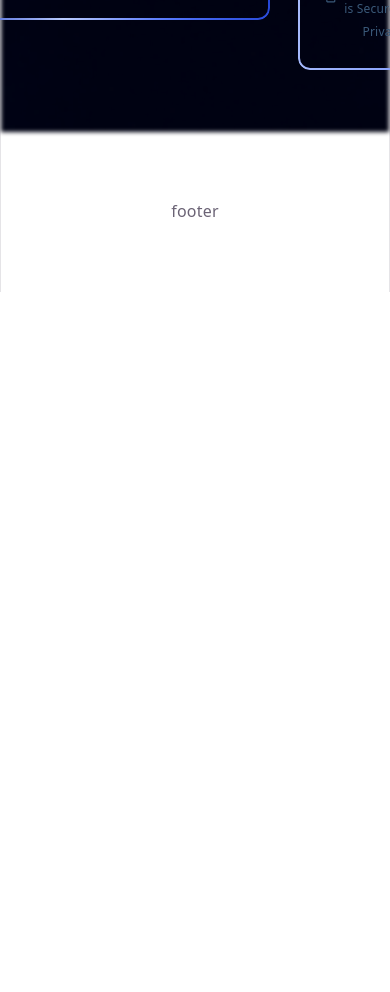
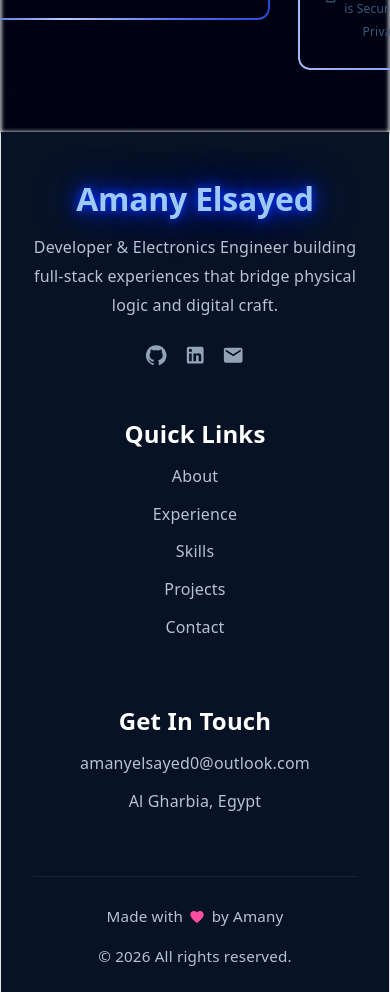
Before and after one commit to Amany-Elsayed/improved-portfolio, a React (Vite) app: page / in a window 390 px wide. Shown: the part 6040-7032 px from the top of the page. Before the commit the page ends 6332 px from the top, so only its background shows below. Built offline with nearby package versions, Linux system fonts and the light colour scheme.

Commit message:
finished footer section

```diff
--- a/src/App.jsx
+++ b/src/App.jsx
@@ -8,6 +8,7 @@ import Experience from "./components/Experience";
 import Skills from "./components/Skills";
 import Projects from "./components/Projects";
 import Contact from "./components/Contact";
+import Footer from "./components/Footer";
 
 // HOOKS
 import { useEffect } from "react";
@@ -50,16 +51,7 @@ function App() {
       {/* === SIXTH SECTION: CONTACTS */}
 
       {/* FOOTER */}
-      <footer
-        style={{
-          height: "10rem",
-          display: "flex",
-          justifyContent: "center",
-          alignItems: "center",
-        }}
-      >
-        footer
-      </footer>
+      <Footer />
       {/* === FOOTER === */}
     </div>
   );
--- /dev/null
+++ b/src/components/Footer.css
@@ -0,0 +1,194 @@
+footer {
+  background: #081225;
+  color: #94a3b8;
+  padding: 4rem 8rem 1.5rem;
+  position: relative;
+  overflow: hidden;
+}
+
+/* ========================= */
+/* TOP CONTENT */
+/* ========================= */
+
+.footer-content {
+  display: flex;
+  justify-content: space-between;
+  align-items: flex-start;
+  gap: 6rem;
+
+  padding-bottom: 3rem;
+  border-bottom: 1px solid rgba(148, 163, 184, 0.12);
+}
+
+.footer-brand,
+.footer-links,
+.footer-contact {
+  display: flex;
+  flex-direction: column;
+}
+
+/* ========================= */
+/* BRAND */
+/* ========================= */
+
+.footer-brand {
+  flex: 1.4;
+  max-width: 340px;
+}
+
+.footer-name {
+  margin: 0 0 1rem 0;
+
+  font-size: 2rem;
+  font-weight: 700;
+
+  color: #9dc8f8;
+}
+
+.footer-desc {
+  margin: 0 0 1.5rem 0;
+
+  line-height: 1.8;
+  font-size: 1rem;
+
+  color: #b7c2d3;
+}
+
+/* ========================= */
+/* SOCIALS */
+/* ========================= */
+
+.footer-socials {
+  display: flex;
+  align-items: center;
+  justify-content: center;
+  gap: 1rem;
+}
+
+.footer-socials svg {
+  font-size: 1.4rem;
+  cursor: pointer;
+  justify-content: center;
+
+  color: #94a3b8;
+  transition: 0.25s ease;
+}
+
+.footer-socials svg:hover {
+  color: white;
+  transform: translateY(-2px);
+}
+
+/* ========================= */
+/* LINKS + CONTACT */
+/* ========================= */
+
+.footer-links,
+.footer-contact {
+  min-width: 180px;
+}
+
+.footer-header,
+.footer-heading {
+  margin: 0 0 1.25rem 0;
+
+  font-size: 1.5rem;
+  font-weight: 600;
+
+  color: white;
+}
+
+.footer-link,
+.footer-contact p {
+  margin: 0 0 0.9rem 0;
+
+  font-size: 1rem;
+  color: #b7c2d3;
+
+  text-decoration: none;
+  transition: 0.2s ease;
+}
+
+.footer-link:hover {
+  color: white;
+}
+
+/* ========================= */
+/* BOTTOM */
+/* ========================= */
+
+.footer-bottom {
+  display: flex;
+  justify-content: space-between;
+  align-items: center;
+
+  padding-top: 1.8rem;
+
+  font-size: 0.95rem;
+  color: #b7c2d3;
+}
+
+.footer-bottom p {
+  margin: 0;
+
+  display: flex;
+  align-items: center;
+  gap: 0.4rem;
+}
+
+.footer-heart {
+  color: #ff4fa3;
+  font-size: 1rem !important;
+}
+
+/* ========================= */
+/* RESPONSIVE */
+/* ========================= */
+
+@media (max-width: 900px) {
+  footer {
+    padding: 3rem 2rem 1.5rem;
+  }
+
+  .footer-content {
+    flex-direction: column;
+    align-items: center;
+    text-align: center;
+    gap: 3.5rem;
+  }
+
+  .footer-brand,
+  .footer-links,
+  .footer-contact {
+    width: 100%;
+    max-width: 400px;
+    align-items: center;
+    justify-content: center;
+  }
+
+  .footer-desc {
+    text-align: center;
+  }
+
+  .footer-socials {
+    justify-content: center;
+    width: 100%;
+  }
+
+  .footer-links {
+    align-items: center;
+  }
+
+  .footer-contact {
+    align-items: center;
+  }
+
+  .footer-bottom {
+    flex-direction: column;
+    align-items: center;
+    justify-content: center;
+    gap: 1rem;
+
+    text-align: center;
+  }
+}
--- /dev/null
+++ b/src/components/Footer.jsx
@@ -0,0 +1,48 @@
+import "../App.css";
+import "./Footer.css";
+
+import GitHubIcon from "@mui/icons-material/GitHub";
+import LinkedInIcon from "@mui/icons-material/LinkedIn";
+import EmailIcon from "@mui/icons-material/Email";
+import FavoriteIcon from "@mui/icons-material/Favorite";
+
+export default function Footer() {
+    const links = ["About", "Experience", "Skills", "Projects", "Contact"]
+
+  return (
+    <>
+      <footer className="footer">
+        <div className="footer-content">
+
+          <div className="footer-brand">
+            <h2 className="footer-name neon-blue-text">Amany Elsayed</h2>
+            <p className="footer-desc">Developer & Electronics Engineer building full-stack experiences that bridge physical logic and digital craft.</p>
+            <div className="footer-socials">
+              <GitHubIcon onClick={() => window.open("https://github.com/Amany-Elsayed", "_blank")} />
+                <LinkedInIcon onClick={() => window.open("https://www.linkedin.com/in/amany-elsayed0/", "_blank")} />
+                <EmailIcon />
+            </div>
+          </div>
+
+          <div className="footer-links">
+            <h3 className="footer-heading">Quick Links</h3>
+            {links.map((link) => (
+              <a key={link} href={`#${link.toLowerCase()}-section`} className="footer-link">{link}</a>
+            ))}
+          </div>
+
+          <div className="footer-contact">
+            <h3 className="footer-heading">Get In Touch</h3>
+            <p>amanyelsayed0@outlook.com</p>
+            <p>Al Gharbia, Egypt</p>
+          </div>
+        </div>
+
+        <div className="footer-bottom">
+          <p>Made with <FavoriteIcon className="footer-heart" /> by Amany</p>
+          <p>© 2026 All rights reserved.</p>
+        </div>
+      </footer>
+    </>
+  );
+}
```
